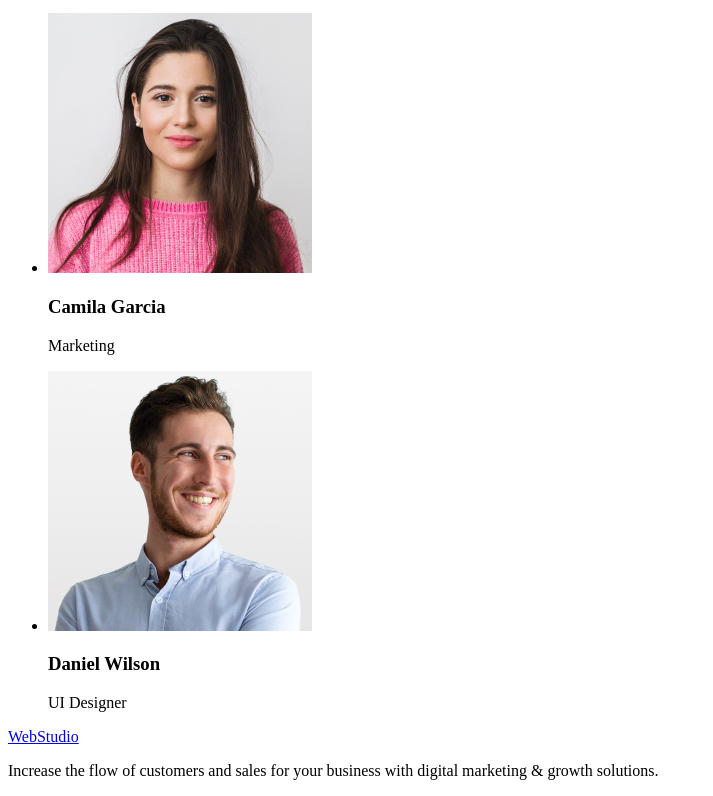
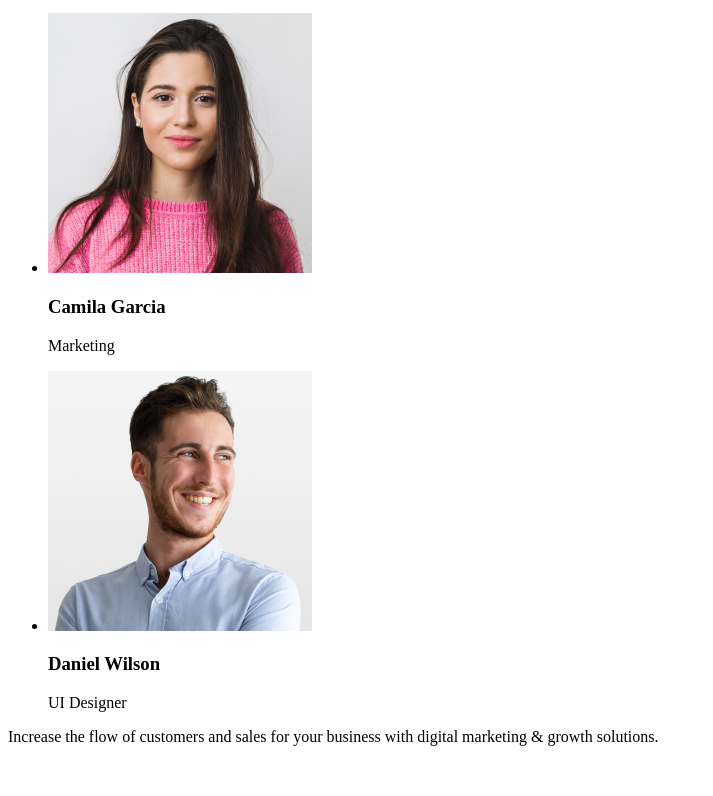
Before and after one commit to Roxaneryz/goit-markup-hw-01, a plain HTML site: page index.html in a window 1280 px wide. Shown: the part 1314-2110 px from the top of the page, without its empty margins (0-713 px from the left). After the commit the page ends 2076 px from the top, so only its background shows below. Drawn offline with Linux system fonts and the light colour scheme.

Commit message:
Homework 1

```diff
--- a/index.html
+++ b/index.html
@@ -80,7 +80,7 @@
         </section>
     </main>
     <footer>
-        <a href="./index.html">WebStudio</a>
+
         <p>Increase the flow of customers and sales for your business with digital marketing & growth solutions.</p>
     </footer>
 
```
